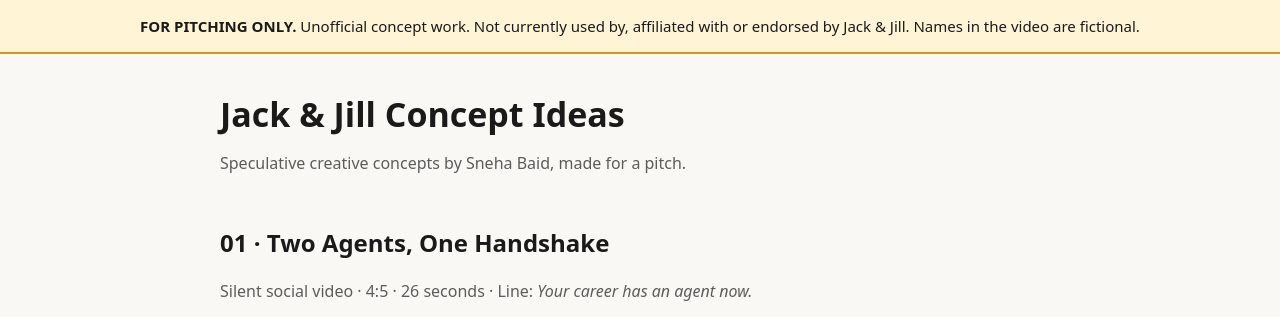
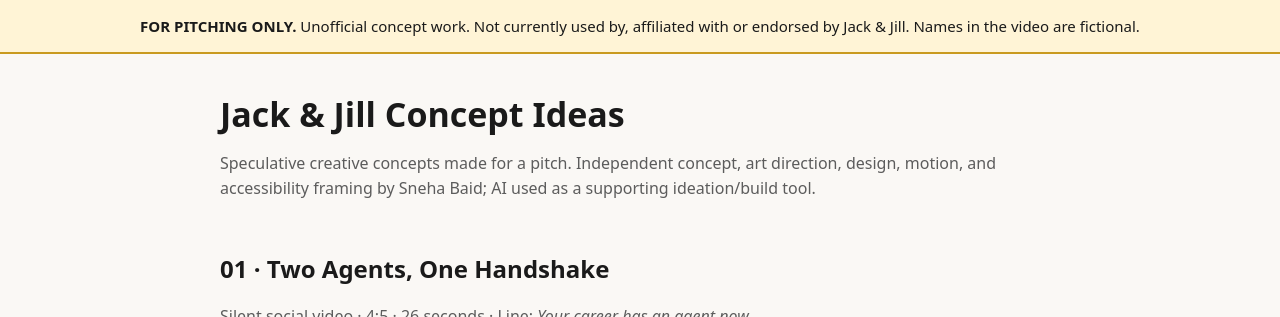
Before and after one commit to snehabaid1998-byte/Jack-Jill-concept-ideas, a plain HTML site: page index.html in a window 1280 px wide. Shown: the top 317 px of the page. Drawn offline with Linux system fonts and the light colour scheme.

Commit message:
Make authorship and AI use explicit in credits
Co-Authored-By: Claude Opus 5.5 <noreply@anthropic.com>
Claude-Session: https://claude.ai/code/session_01Sb8snaVCs8gYfi2KQ8wS3c

```diff
--- a/index.html
+++ b/index.html
@@ -36,7 +36,7 @@
   <div class="banner" role="note"><strong>FOR PITCHING ONLY.</strong> Unofficial concept work. Not currently used by, affiliated with or endorsed by Jack &amp; Jill. Names in the video are fictional.</div>
   <main>
     <h1>Jack &amp; Jill Concept Ideas</h1>
-    <p class="sub">Speculative creative concepts by Sneha Baid, made for a pitch.</p>
+    <p class="sub">Speculative creative concepts made for a pitch. Independent concept, art direction, design, motion, and accessibility framing by Sneha Baid; AI used as a supporting ideation/build tool.</p>
 
     <h2>01 · Two Agents, One Handshake</h2>
     <p class="meta">Silent social video · 4:5 · 26 seconds · Line: <em>Your career has an agent now.</em></p>
@@ -86,7 +86,7 @@
     <p><strong>Planned, not yet done:</strong> WebVTT audio-description track · photosensitivity review · formal WCAG AA contrast audit of the small in-video text · reduced-motion video cut · captioned voiceover version.</p>
 
     <footer>
-      Concept, design and motion by <a href="https://www.linkedin.com/in/-snehabaid">Sneha Baid</a>.
+      Independent concept, art direction, design, motion, and accessibility framing by <a href="https://www.linkedin.com/in/-snehabaid">Sneha Baid</a>; AI used as a supporting ideation/build tool.
       Pitch material only; not an official Jack &amp; Jill asset. All brand names belong to their respective owners.
     </footer>
   </main>
```
Also changed, not shown: 1 other file.
